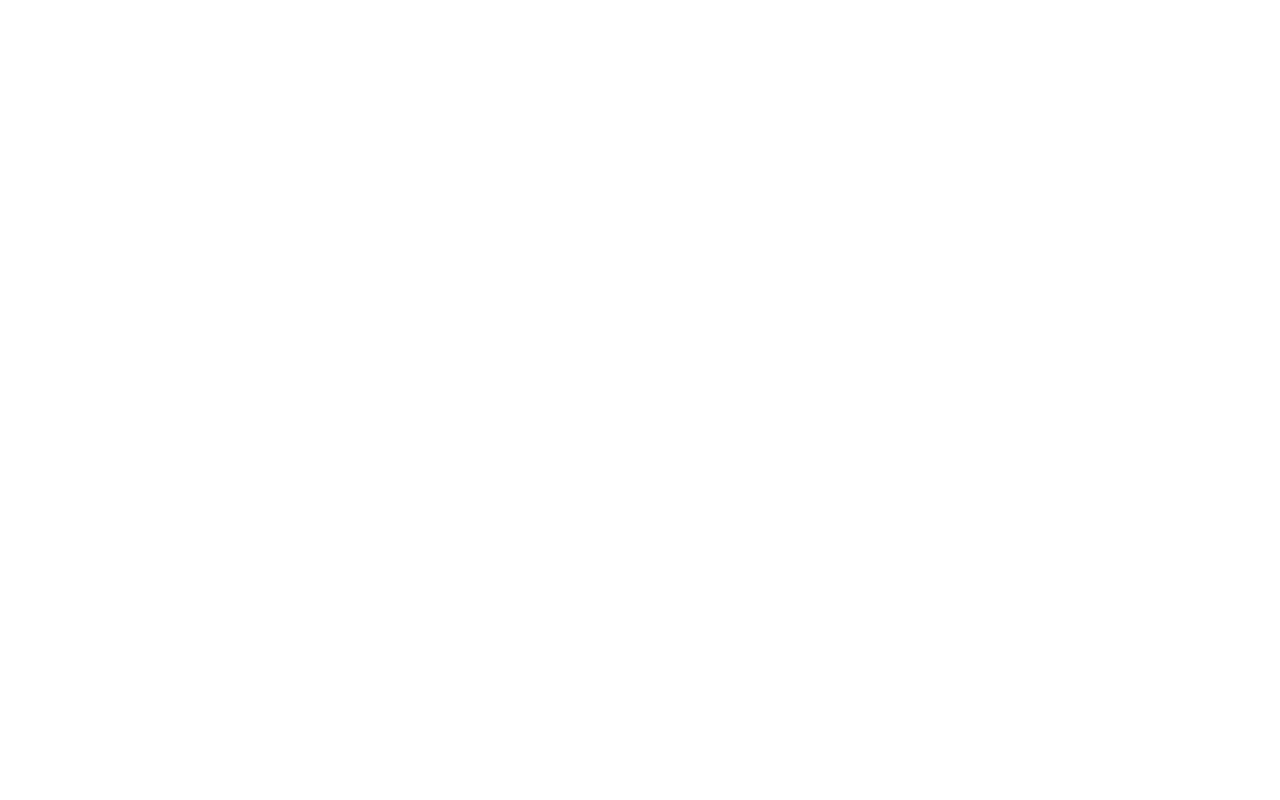
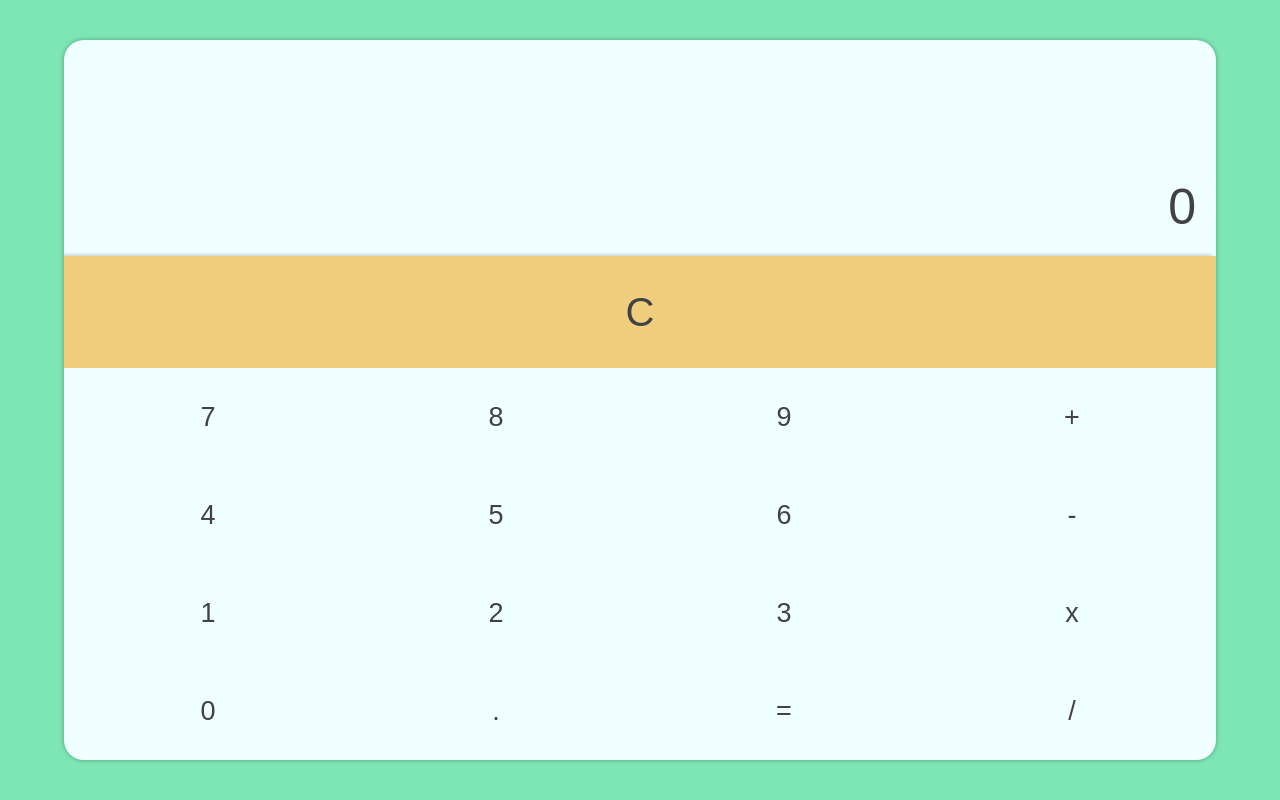
Before and after one commit to devCleidison/calculator-app, a plain HTML site: page index.html in a window 1280 px wide. Drawn offline with Linux system fonts and the light colour scheme.

Commit message:
Design concluído

```diff
--- a/assets/css/styles.css
+++ b/assets/css/styles.css
@@ -0,0 +1,85 @@
+*{
+  padding: 0;
+  margin: 0;
+  box-sizing: border-box;
+}
+html{
+  font-size: 62.5%;
+}
+body{
+  font-size: 1.6rem;
+
+  font-family: Arial, Helvetica, sans-serif;
+}
+
+.container{
+  width: 100vw;
+  height: 100vh;
+
+  display: flex;
+  align-items: center;
+  justify-content: center;
+
+  background-color: rgb(124, 230, 180);
+}
+
+.calc__container{
+  width: 90%;
+  height: 90%;
+
+  border-radius: 2rem;
+  box-shadow: 0 0 5px rgba(0, 0, 0, .3);
+
+  background-color: azure;
+
+  overflow: hidden;
+}
+.calc__display{
+  width: 100%;
+  height: 30%;
+
+  display: flex;
+  flex-direction: column;
+  align-items: flex-end;
+  justify-content: flex-end;
+
+  padding: 2rem;
+}
+.input__values{
+  font-size: 2.5rem;
+
+  color: rgb(66, 66, 66);
+}
+.result{
+  font-size: 5rem;
+  margin-top: 1.5rem;
+}
+
+
+.calc__keyboard{
+  width: 100%;
+  height: 70%;
+
+  overflow: hidden;
+
+  display: grid;
+  box-shadow: -4px 0 5px rgba(0, 0, 0, .3);
+}
+.key__line{
+  display: grid;
+  grid-template-columns: repeat(4, 1fr);
+}
+.key{
+  display: flex;
+  align-items: center;
+  justify-content: center;
+
+  font-size: 2.7rem;
+  color: rgb(66, 66, 66);
+
+  cursor: pointer;
+}
+.clear{
+  background-color: rgba(243, 176, 51, 0.63);
+  font-size: 4rem;
+}
--- a/index.html
+++ b/index.html
@@ -8,7 +8,48 @@
   <title>Calculator App</title>
 </head>
 <body>
+  <div class="container">
+    <div class="calc__container">
+      <div class="calc__display">
+        <span class="input__values" id="number1"></span>
+        <span class="input__values" id="operation"></span>
+        <span class="input__values" id="number2"></span>
+        <span class="input__values result" id="result">0</span>
+      </div>
 
+      <div class="calc__keyboard">
+        <div class="key clear operation">C</div>
+
+        <div class="key__line" id="key-line1">
+          <div class="key">7</div>
+          <div class="key">8</div>
+          <div class="key">9</div>
+          <div class="key operation">+</div>
+        </div>
+
+        <div class="key__line" id="key-line1">
+          <div class="key">4</div>
+          <div class="key">5</div>
+          <div class="key">6</div>
+          <div class="key operation">-</div>
+        </div>
+
+        <div class="key__line" id="key-line1">
+          <div class="key">1</div>
+          <div class="key">2</div>
+          <div class="key">3</div>
+          <div class="key operation">x</div>
+        </div>
+
+        <div class="key__line" id="key-line1">
+          <div class="key">0</div>
+          <div class="key">.</div>
+          <div class="key operation">=</div>
+          <div class="key operation">/</div>
+        </div>
+      </div>
+    </div>
+  </div>
 
   <script src="./assets/js/main.js"></script>
 </body>
```
